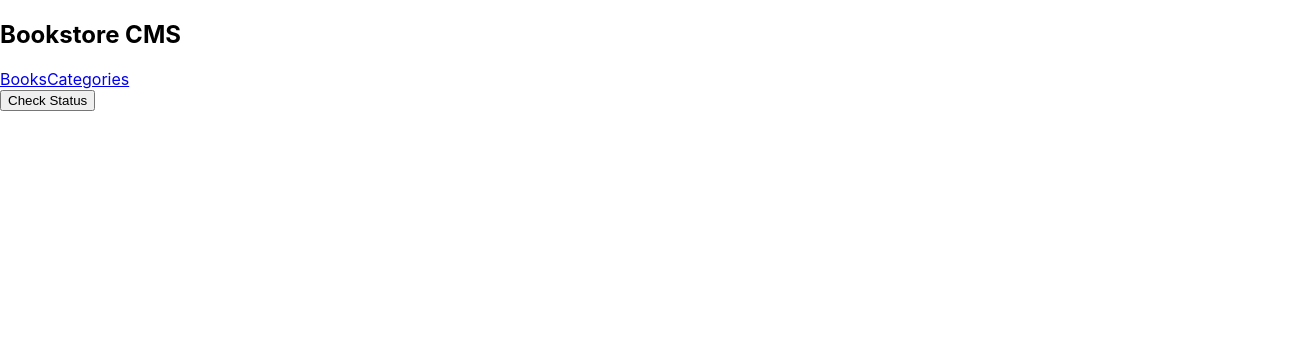
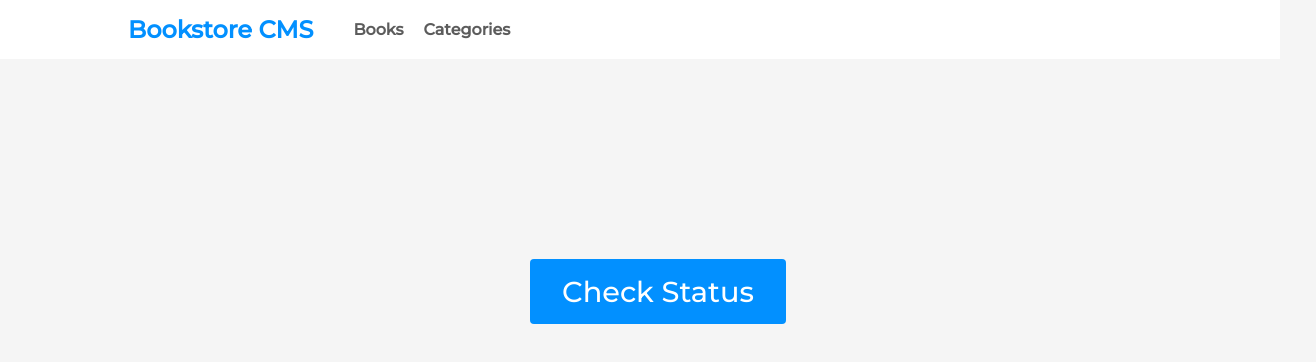
Before and after one commit to tonnymuchui/book-store, a React (Create React App) app: page /categories in a window 1280 px wide. Shown: the top 362 px of the page, 1316 px wide, since content can reach past the window. Built offline with nearby package versions, Linux system fonts and the light colour scheme.

Commit message:
Add styling

```diff
--- a/src/index.css
+++ b/src/index.css
@@ -1,27 +1,212 @@
-body {
+@import url("https://fonts.googleapis.com/css2?family=Montserrat:ital,wght@0,100;0,200;0,300;0,400;0,500;1,100;1,200;1,300;1,400&family=Roboto+Slab:wght@100;200;300;400&display=swap");
+
+
+* {
   margin: 0;
-  font-family:
-    -apple-system,
-    BlinkMacSystemFont,
-    "Segoe UI",
-    "Roboto",
-    "Oxygen",
-    "Ubuntu",
-    "Cantarell",
-    "Fira Sans",
-    "Droid Sans",
-    "Helvetica Neue",
-    sans-serif;
-  -webkit-font-smoothing: antialiased;
-  -moz-osx-font-smoothing: grayscale;
+  padding: 0;
+  box-sizing: border-box;
+  font-family: 'Montserrat', sans-serif;
 }
 
-code {
-  font-family:
-    source-code-pro,
-    Menlo,
-    Monaco,
-    Consolas,
-    "Courier New",
-    monospace;
+html {
+  scroll-behavior: smooth;
 }
+
+body {
+  background-color: #f5f5f5;
+}
+
+.nav-bar {
+  display: flex;
+  align-items: center;
+  padding: 15px 10%;
+  background-color: #fff;
+}
+
+.nav-bar div {
+  margin: 0 30px;
+}
+
+.nav-bar h2 {
+  color: #0290ff;
+}
+
+.nav-bar a {
+  font-weight: 700;
+  margin: 10px;
+  text-decoration: none;
+  color: #5c5c5c;
+}
+
+.nav-bar a:hover {
+  color: #0290ff;
+}
+
+.book-shelf {
+  margin: 25px 10%;
+}
+
+.book-list {
+  display: flex;
+  justify-content: space-between;
+  padding: 20px 15px;
+  margin: 30px 0;
+  border: 1px solid #c0c0c0;
+  border-radius: 5px;
+  background-color: #fff;
+}
+
+.book-list * {
+  background-color: #fff;
+}
+
+.book-list h2 {
+  margin-top: 5px;
+  margin-bottom: 1px;
+  font-family: 'Roboto', sans-serif;
+  color: #1f1f1f;
+}
+
+category {
+  font-size: 0.9rem;
+  font-weight: 600;
+  color: #bcb9b9;
+  font-family: 'Montserrat', sans-serif;
+}
+
+.author {
+  color: #0290ff;
+}
+
+.btn {
+  display: flex;
+  gap: 10px;
+  margin-top: 15px;
+}
+
+.btn button {
+  border: none;
+  font-weight: 500;
+  color: #4386bf;
+}
+
+.status-btn {
+  margin-top: 15px;
+  border: none;
+  font-weight: 500;
+  padding: 15px 25px;
+  margin: 200px 530px;
+  width: 20%;
+  cursor: pointer;
+  border-radius: 4px;
+  font-size: 1.8rem;
+  color: #fff;
+  background-color: #0290ff;
+  padding: auto;
+}
+
+.btn button:nth-child(2) {
+  border-left: 1px solid #c0c0c0;
+  border-right: 1px solid #c0c0c0;
+  padding: 0 10px;
+}
+
+.btn button:hover {
+  cursor: pointer;
+}
+
+.add-new-book {
+  margin: 20px 10%;
+  border-top: 1px solid #c0c0c0;
+}
+
+.add-new-book h2 {
+  margin: 30px 0;
+  color: #c2c2c2;
+}
+
+.add-new-book form {
+  display: flex;
+  gap: 15px;
+}
+
+.add-new-book input {
+  padding: 5px;
+  width: 38%;
+}
+
+.add-new-book button {
+  padding: 15px 25px;
+  width: 24%;
+  cursor: pointer;
+  border: none;
+  border-radius: 4px;
+  font-size: 0.7rem;
+  color: #fff;
+  background-color: #0290ff;
+}
+
+.reading-preview {
+  display: flex;
+  align-items: center;
+  gap: 55px;
+}
+
+.pre {
+  display: flex;
+  align-items: center;
+  gap: 10px;
+}
+
+.reading-desc {
+  display: flex;
+  align-items: center;
+  gap: 20px;
+}
+
+.p-container{
+  display: flex;
+  flex-direction: column;
+  align-items: center;
+}
+
+.percent-complete {
+  font-size: 2.5rem;
+}
+
+.oval {
+  width:6rem;
+  height:6rem;
+  border-radius: 50%;
+  border-width: 5px;
+  border: 5px solid #0290ff;
+  border-left-color: rgb(206, 205, 205);
+  transform: rotate(45deg);
+}
+
+.reading-desc .com {
+  font-size: 0.7rem;
+  color: #c0c0c0;
+}
+
+.chapter-progress {
+  border-left: 2px solid #c0c0c0;
+  padding: 0 45px;
+}
+
+.chapter-progress h3 {
+  margin: 10px 0;
+  font-size: 0.9rem;
+  font-weight: 500;
+  color: #c0c0c0;
+}
+
+.chapter-progress button {
+  cursor: pointer;
+  margin: 10px 0;
+  padding: 10px 25px;
+  border: none;
+  border-radius: 4px;
+  color: #fff;
+  background-color: #0290ff;
+}
```
